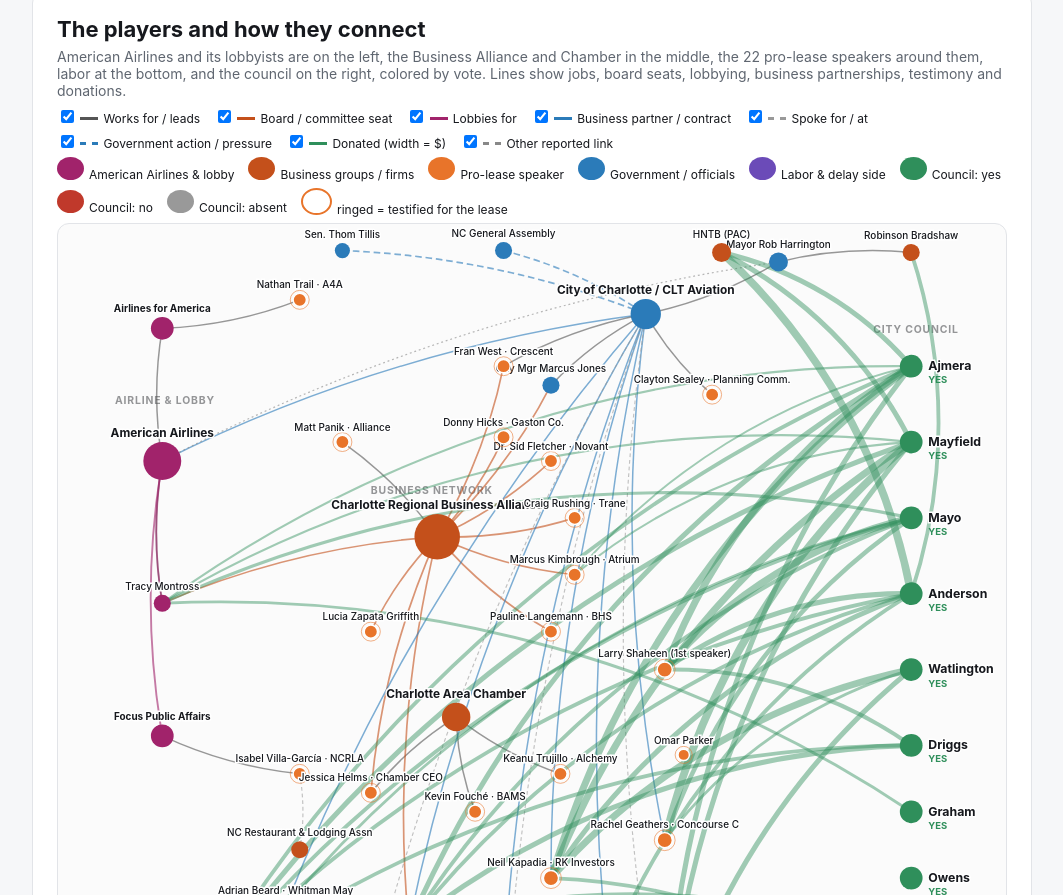
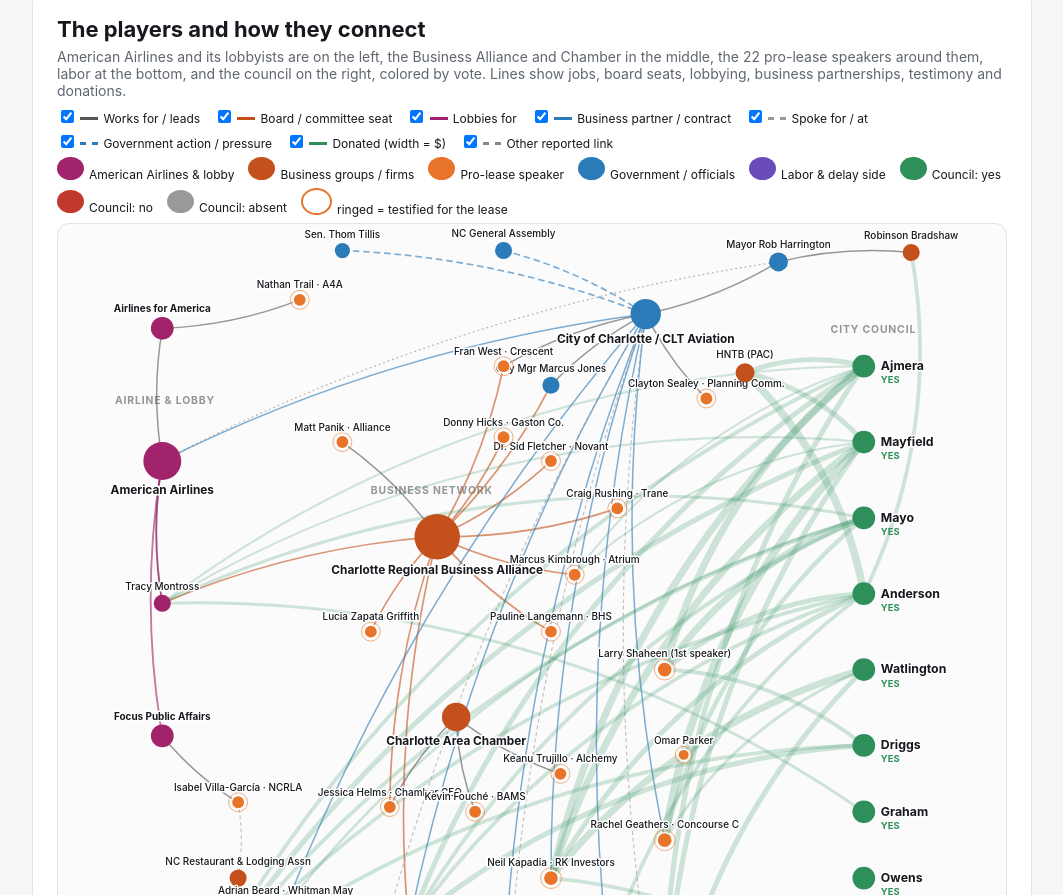
Before and after one commit to sparc5/clt-airport-lease-report, a plain HTML site: page index.html in a window 1280 px wide. Shown: the part 3085-3980 px from the top of the page, without its empty margins (108-1171 px from the left). Drawn offline with nearby package versions, Linux system fonts and the light colour scheme.

Commit message:
Players map: declutter labels, soften donation lines

```diff
--- a/index.html
+++ b/index.html
@@ -279,7 +279,7 @@ const tb=document.querySelector('#fwtab tbody');
 .nw .sub{font-size:14px;color:var(--muted,#666);margin:0 0 8px}
 .nw .bar{display:flex;flex-wrap:wrap;gap:6px 14px;font-size:12px;margin:6px 0;align-items:center}
 .nw .bar i{display:inline-block;width:18px;height:0;border-top:3px solid;margin-right:5px;vertical-align:3px}
-.nw .bar b.dot{display:inline-block;width:11px;height:11px;border-radius:50%;margin-right:5px;vertical-align:-1px}
+.nw .bar b.dot{display:inline-block;width:11px!important;height:11px!important;flex:none;border-radius:50%;margin-right:5px;vertical-align:-1px}
 .nw .bar label{cursor:pointer;user-select:none}
 .nw .stage{position:relative;border:1px solid var(--border,#e2e4e8);border-radius:12px;overflow:hidden;background:rgba(127,127,127,.03)}
 .nw svg{display:block;width:100%;height:auto;cursor:grab}
@@ -315,8 +315,8 @@ const N=[
 {id:"Focus",l:"Focus Public Affairs",g:"aa",x:110,y:540,r:12,d:"Lobbying firm. Partners Wendy Kelly and Cady Thomas are American Airlines' registered NC lobbyists."},
 {id:"A4A",l:"Airlines for America",g:"aa",x:110,y:110,r:12,d:"Airline industry trade group (AA is a member, not re-verified)."},
 {id:"Trail",l:"Nathan Trail · A4A",g:"spk",x:255,y:80,r:7,d:"SPOKE. VP of state & local affairs, Airlines for America. Warned that 'significantly delaying' the lease could undermine future negotiations."},
-{id:"Villa",l:"Isabel Villa-García · NCRLA",g:"spk",x:255,y:580,r:7,d:"SPOKE for the NC Restaurant & Lodging Association. Didn't mention that she is a partner at Focus Public Affairs, whose other partners are AA's NC lobbyists. Registered lobbyist for 4 clients."},
-{id:"NCRLA",l:"NC Restaurant & Lodging Assn",g:"biz",x:255,y:660,r:9,d:"Statewide hospitality trade group."},
+{id:"Villa",l:"Isabel Villa-García · NCRLA",g:"spk",x:190,y:610,r:7,d:"SPOKE for the NC Restaurant & Lodging Association. Didn't mention that she is a partner at Focus Public Affairs, whose other partners are AA's NC lobbyists. Registered lobbyist for 4 clients."},
+{id:"NCRLA",l:"NC Restaurant & Lodging Assn",g:"biz",x:190,y:690,r:9,d:"Statewide hospitality trade group."},
 // State / city (top)
 {id:"Tillis",l:"Sen. Thom Tillis",g:"gov",x:300,y:28,r:8,d:"Said that if council didn't approve the lease, he would work to revive legislation taking the airport from city control."},
 {id:"NCGA",l:"NC General Assembly",g:"gov",x:470,y:28,r:9,d:"2026 budget provision bars cities from setting wages or working conditions for private contractors, a direct response to the SEIU airport campaign."},
@@ -328,18 +328,18 @@ const N=[
 // Business hub (center)
 {id:"CRBA",l:"Charlotte Regional Business Alliance",g:"biz",x:400,y:330,r:24,d:"Organized the visible pro-lease campaign, including a Nov 5 press event. Its board includes AA's Montross, and its executive committee includes City Manager Jones."},
 {id:"Chamber",l:"Charlotte Area Chamber",g:"biz",x:420,y:520,r:15,d:"Separate from the Alliance since 2020. CEO Jessica Helms testified."},
-{id:"CRVA",l:"Charlotte Regional Visitors Authority",g:"gov",x:260,y:820,r:10,d:"City tourism authority. Vinay Patel is on its board; Keith Haywood is a former chair."},
-{id:"HNTB",l:"HNTB (PAC)",g:"biz",x:700,y:30,r:10,d:"Airport and transportation engineering firm. Its federal PAC gave Anderson $2,500, Ajmera $1,000 and Mayfield $1,000. Whether it holds CLT contracts is unverified."},
+{id:"CRVA",l:"Charlotte Regional Visitors Authority",g:"gov",x:300,y:860,r:10,d:"City tourism authority. Vinay Patel is on its board; Keith Haywood is a former chair."},
+{id:"HNTB",l:"HNTB (PAC)",g:"biz",x:720,y:160,r:10,d:"Airport and transportation engineering firm. Its federal PAC gave Anderson $2,500, Ajmera $1,000 and Mayfield $1,000. Whether it holds CLT contracts is unverified."},
 // Speakers tied to CRBA/Chamber
 {id:"Panik",l:"Matt Panik · Alliance",g:"spk",x:300,y:230,r:7,d:"SPOKE. The Alliance's chief advocacy officer and a registered state lobbyist (since 3/2026)."},
 {id:"Griffith",l:"Lucia Zapata Griffith",g:"spk",x:330,y:430,r:7,d:"SPOKE as a designer. Didn't mention her seat on the Alliance executive committee or that she chairs its small-business committee. Owns METRO Landmarks."},
 {id:"Fletcher",l:"Dr. Sid Fletcher · Novant",g:"spk",x:520,y:250,r:7,d:"SPOKE. Novant SVP; on the Alliance board and executive committee."},
 {id:"Hicks",l:"Donny Hicks · Gaston Co.",g:"spk",x:470,y:225,r:7,d:"SPOKE. Gaston County economic development director; on the Alliance board."},
-{id:"Rushing",l:"Craig Rushing · Trane",g:"spk",x:545,y:310,r:7,d:"SPOKE. Trane's registered NC lobbyist since 2013. A Trane executive sits on the Alliance board."},
+{id:"Rushing",l:"Craig Rushing · Trane",g:"spk",x:590,y:300,r:7,d:"SPOKE. Trane's registered NC lobbyist since 2013. A Trane executive sits on the Alliance board."},
 {id:"Kimbrough",l:"Marcus Kimbrough · Atrium",g:"spk",x:545,y:370,r:7,d:"SPOKE. Atrium local government-affairs lead. Advocate Health has an Alliance executive-committee seat. Gave Ajmera $75, Mayfield $100."},
 {id:"Langemann",l:"Pauline Langemann · BHS",g:"spk",x:520,y:430,r:7,d:"SPOKE. Her employer, BHS, joined the Alliance in spring 2026."},
 {id:"West",l:"Fran West · Crescent",g:"spk",x:470,y:150,r:7,d:"SPOKE. Former city economic-development staff (2016–21); now at Crescent Communities, whose CEO is on the Alliance board."},
-{id:"Helms",l:"Jessica Helms · Chamber CEO",g:"spk",x:330,y:600,r:7,d:"SPOKE. Chamber CEO; 2019 Alliance chair."},
+{id:"Helms",l:"Jessica Helms · Chamber CEO",g:"spk",x:350,y:615,r:7,d:"SPOKE. Chamber CEO; 2019 Alliance chair."},
 {id:"Fouche",l:"Kevin Fouché · BAMS",g:"spk",x:440,y:620,r:7,d:"SPOKE. Bank Associates Merchant Services, a 'bronze' Chamber member (identity unverified)."},
 {id:"Trujillo",l:"Keanu Trujillo · Alchemy",g:"spk",x:530,y:580,r:7,d:"SPOKE. Alchemy Coworking; held his ribbon cutting through the Chamber."},
 // Airport-money speakers
@@ -359,9 +359,9 @@ const N=[
 {id:"Advocates",l:"Advocates & residents (~8 spoke)",g:"lab",x:300,y:930,r:11,d:"Asked for a delay or opposed the lease: National Consumers League, Project 70 Forward, PSL, Charlotte Housing Justice Coalition, Jeffrey Reisberg (monopoly and wages), Dr. Blanche Penn, and others."},
 {id:"Unions",l:"IBEW / IUOE",g:"lab",x:790,y:930,r:8,d:"Gave Mazuera Arias $1,000 (IBEW) and $500 (IUOE)."},
 // Council (right column)
-{id:"Ajmera",l:"Ajmera",g:"Y",x:900,y:150,r:12},{id:"Mayfield",l:"Mayfield",g:"Y",x:900,y:230,r:12},{id:"Mayo",l:"Mayo",g:"Y",x:900,y:310,r:12},{id:"Anderson",l:"Anderson",g:"Y",x:900,y:390,r:12},
-{id:"Watlington",l:"Watlington",g:"Y",x:900,y:470,r:12},{id:"Driggs",l:"Driggs",g:"Y",x:900,y:550,r:12},{id:"Graham",l:"Graham",g:"Y",x:900,y:620,r:12},{id:"Owens",l:"Owens",g:"Y",x:900,y:690,r:12},
-{id:"Mitchell",l:"Mitchell",g:"A",x:900,y:760,r:12},{id:"Johnson",l:"Johnson",g:"N",x:900,y:830,r:12},{id:"MA",l:"Mazuera Arias",g:"N",x:900,y:900,r:12}
+{id:"Ajmera",l:"Ajmera",g:"Y",x:850,y:150,r:12},{id:"Mayfield",l:"Mayfield",g:"Y",x:850,y:230,r:12},{id:"Mayo",l:"Mayo",g:"Y",x:850,y:310,r:12},{id:"Anderson",l:"Anderson",g:"Y",x:850,y:390,r:12},
+{id:"Watlington",l:"Watlington",g:"Y",x:850,y:470,r:12},{id:"Driggs",l:"Driggs",g:"Y",x:850,y:550,r:12},{id:"Graham",l:"Graham",g:"Y",x:850,y:620,r:12},{id:"Owens",l:"Owens",g:"Y",x:850,y:690,r:12},
+{id:"Mitchell",l:"Mitchell",g:"A",x:850,y:760,r:12},{id:"Johnson",l:"Johnson",g:"N",x:850,y:830,r:12},{id:"MA",l:"Mazuera Arias",g:"N",x:850,y:900,r:12}
 ].filter(n=>!n.hidden);
 const CD={Ajmera:"At-large · YES. Raised $84,775; $179k on hand.",Mayfield:"At-large · YES.",Mayo:"D3 · YES. Some speaker-linked gifts arrived after her election.",Anderson:"D1 · YES. HNTB's largest council check ($2,500). Pre-election report filed after the 2025 election.",Watlington:"At-large · YES. Met with labor leadership for 1.5 years; 'I stand with airport workers'.",Driggs:"D7 · YES. Praised the negotiators; said deferring would change nothing.",Graham:"D2 · YES. Chairs the committee handling the worker/procurement referral.",Owens:"D6 · YES. 'American Airlines … be better.'",Mitchell:"Mayor Pro Tem · ABSENT.",Johnson:"D4 · NO. Asked for more time and for leadership to meet the workers.",MA:"D5 · NO. Wanted the lease used as leverage on competition and fares."};
 N.forEach(n=>{if(CD[n.id])n.d=CD[n.id]});
@@ -398,7 +398,7 @@ const E=[
 const svg=d3.select('#nwsvg'),W=1000,H=980,root=svg.append('g');
 svg.call(d3.zoom().scaleExtent([.5,4]).on('zoom',e=>root.attr('transform',e.transform)));
 // lane labels
-[["AIRLINE & LOBBY",60,190],["BUSINESS NETWORK",330,285],["LABOR / DELAY SIDE",250,975],["CITY COUNCIL",860,115]].forEach(([t,x,y])=>root.append('text').attr('class','lane').attr('x',x).attr('y',y).text(t));
+[["AIRLINE & LOBBY",60,190],["BUSINESS NETWORK",330,285],["LABOR / DELAY SIDE",250,975],["CITY COUNCIL",815,115]].forEach(([t,x,y])=>root.append('text').attr('class','lane').attr('x',x).attr('y',y).text(t));
 const byId=Object.fromEntries(N.map(n=>[n.id,n]));
 N.forEach(n=>{n.fx0=n.x;n.fy0=n.y});
 const sim=d3.forceSimulation(N)
@@ -414,12 +414,12 @@ const link=linkG.selectAll('path').data(E).join('path')
  .attr('fill','none').attr('stroke',d=>ET[d.type].c)
  .attr('stroke-width',d=>d.type==='money'?mw(d.amt):ET[d.type].w)
  .attr('stroke-dasharray',d=>ET[d.type].dash||null)
- .attr('stroke-opacity',d=>d.type==='money'?.45:.6);
+ .attr('stroke-opacity',d=>d.type==='money'?.22:.6);
 link.append('title').text(d=>`${byId[d.source.id]?.l||d.source.id} → ${byId[d.target.id]?.l||d.target.id}: ${d.type==='money'?'$'+d.amt.toLocaleString()+(d.note?' ('+d.note+')':''):d.note}`);
 const node=root.append('g').selectAll('g').data(N).join('g').style('cursor','pointer');
 node.append('circle').attr('r',d=>d.r).attr('fill',d=>NC[d.g]).attr('stroke',d=>d.g==='spk'?'#fff':'none').attr('stroke-width',1.5);
 node.filter(d=>d.g==='spk').append('circle').attr('r',d=>d.r+3).attr('fill','none').attr('stroke',NC.spk).attr('stroke-width',1).attr('stroke-opacity',.6);
-node.append('text').attr('x',d=>"YNA".includes(d.g)?d.r+6:0).attr('y',d=>"YNA".includes(d.g)?4:-(d.r+5))
+node.append('text').attr('x',d=>"YNA".includes(d.g)?d.r+6:0).attr('y',d=>"YNA".includes(d.g)?4:(d.r>=15?d.r+15:-(d.r+5)))
  .attr('text-anchor',d=>"YNA".includes(d.g)?'start':'middle')
  .attr('font-size',d=>d.r>=15?12.5:"YNA".includes(d.g)?13:10.5).attr('font-weight',d=>d.r>=12?700:500)
  .attr('paint-order','stroke').attr('stroke','var(--card,#fff)').attr('stroke-width',3).text(d=>d.l);
```
